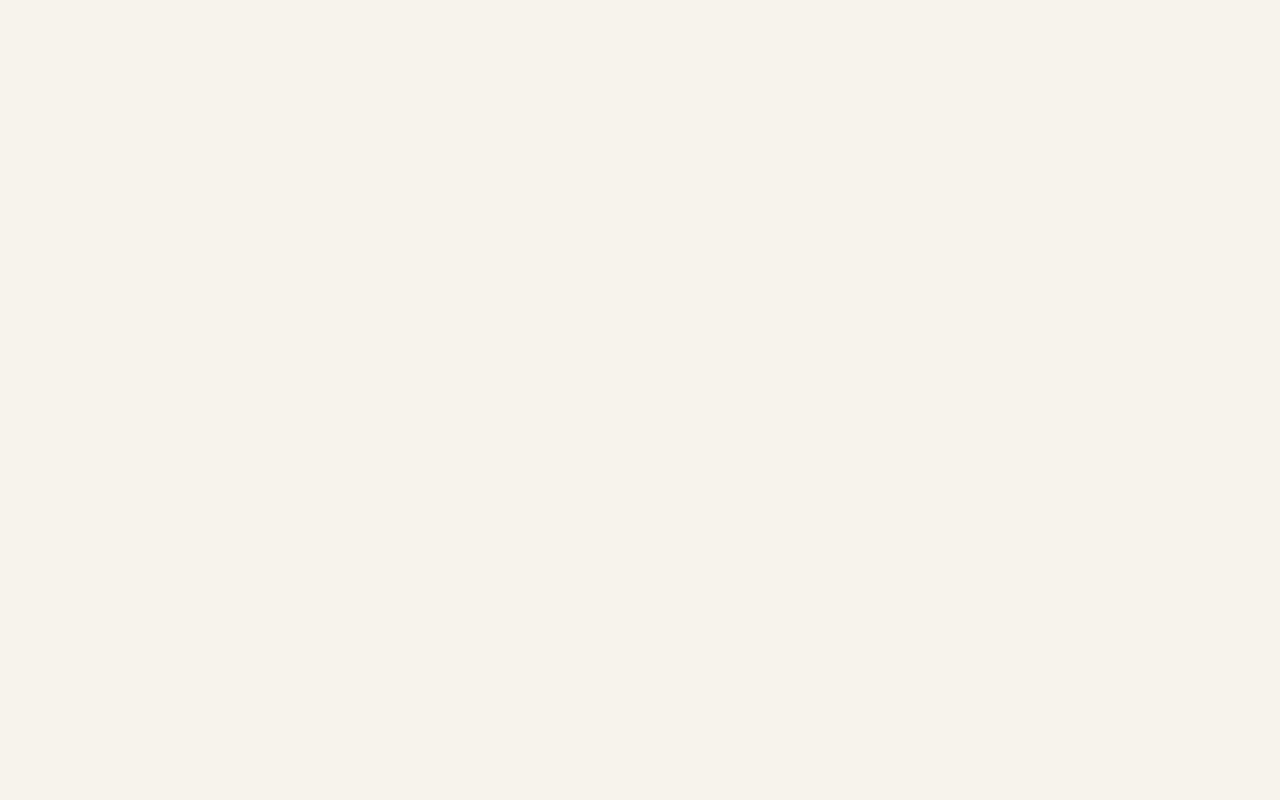
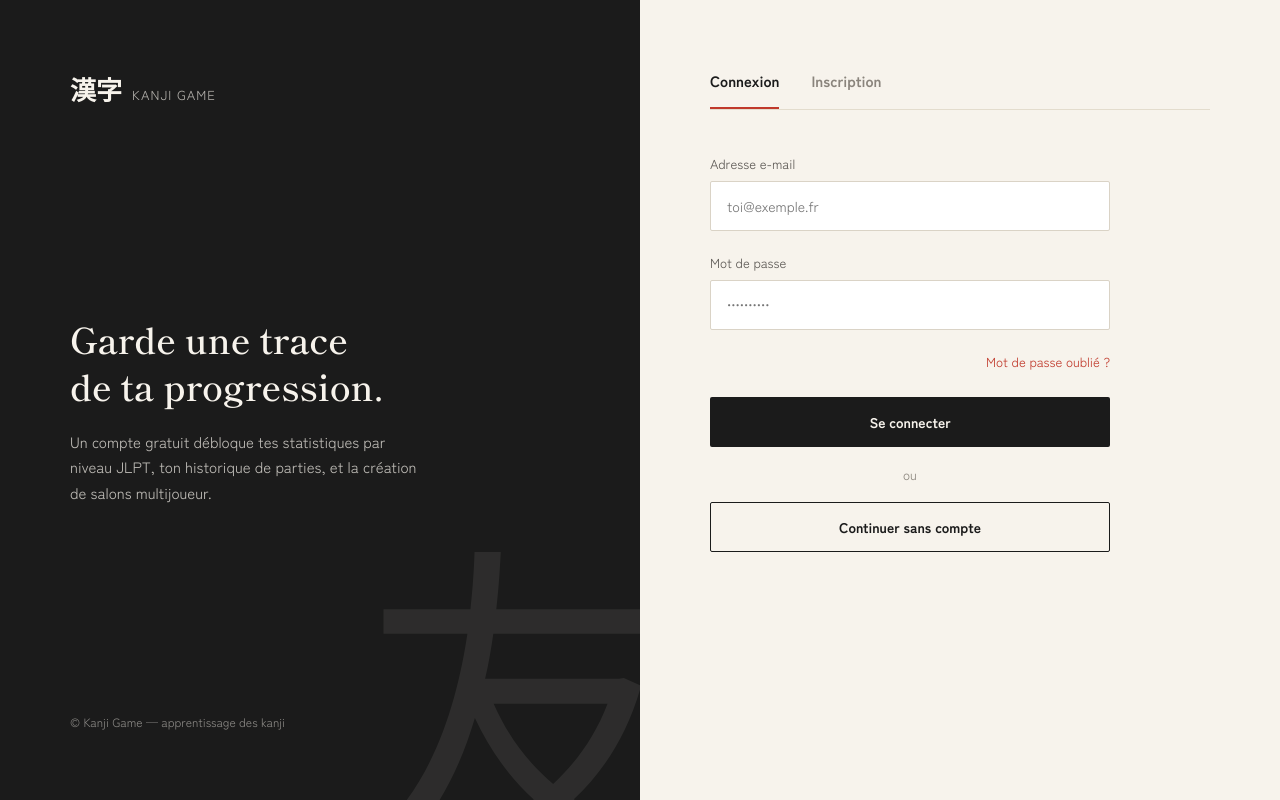
Before and after one commit to Damidvp/kanji-game, a React (Vite) app in the folder frontend/: page /connexion in a window 1280 px wide. Before the commit this address had no page. Built offline with nearby package versions, Linux system fonts and the light colour scheme.

Commit message:
Add Connexion/Inscription screen with client-side validation
Co-Authored-By: Claude Sonnet 5 <noreply@anthropic.com>

```diff
--- a/frontend/src/App.tsx
+++ b/frontend/src/App.tsx
@@ -1,10 +1,12 @@
 import { Routes, Route } from 'react-router-dom'
 import { HomeScreen } from './screens/HomeScreen'
+import { AuthScreen } from './screens/AuthScreen'
 
 function App() {
   return (
     <Routes>
       <Route path="/" element={<HomeScreen />} />
+      <Route path="/connexion" element={<AuthScreen />} />
     </Routes>
   )
 }
--- a/frontend/src/components/Logo.module.css
+++ b/frontend/src/components/Logo.module.css
@@ -16,3 +16,12 @@
   letter-spacing: 0.08em;
   color: var(--color-text-secondary);
 }
+
+.inverted .kanji {
+  color: var(--color-paper);
+}
+
+.inverted .wordmark {
+  color: var(--color-paper);
+  opacity: 0.7;
+}
--- a/frontend/src/components/Logo.tsx
+++ b/frontend/src/components/Logo.tsx
@@ -1,9 +1,13 @@
 import { Link } from 'react-router-dom'
 import styles from './Logo.module.css'
 
-export function Logo() {
+interface LogoProps {
+  inverted?: boolean
+}
+
+export function Logo({ inverted = false }: LogoProps) {
   return (
-    <Link to="/" className={styles.logo}>
+    <Link to="/" className={inverted ? `${styles.logo} ${styles.inverted}` : styles.logo}>
       <span className={styles.kanji}>漢字</span>
       <span className={styles.wordmark}>KANJI GAME</span>
     </Link>
--- /dev/null
+++ b/frontend/src/screens/AuthScreen.module.css
@@ -0,0 +1,154 @@
+.page {
+  min-height: 100vh;
+  display: flex;
+}
+
+.pitchColumn {
+  flex: 1;
+  background: var(--color-ink);
+  color: var(--color-paper);
+  padding: 70px;
+  display: flex;
+  flex-direction: column;
+  justify-content: space-between;
+  position: relative;
+  overflow: hidden;
+}
+
+.pitchKanjiBg {
+  position: absolute;
+  right: -60px;
+  bottom: -60px;
+  font-family: var(--font-serif);
+  font-size: 340px;
+  opacity: 0.08;
+  line-height: 1;
+}
+
+.pitchTop,
+.pitchMiddle,
+.pitchFooter {
+  position: relative;
+  z-index: 1;
+}
+
+.pitchTitle {
+  font-family: var(--font-serif);
+  font-weight: 600;
+  font-size: 36px;
+  line-height: 1.3;
+  margin: 0 0 20px;
+}
+
+.pitchText {
+  font-size: 15px;
+  line-height: 1.7;
+  opacity: 0.75;
+  max-width: 360px;
+}
+
+.pitchFooter {
+  font-size: 12px;
+  opacity: 0.5;
+}
+
+.formColumn {
+  flex: 1;
+  padding: 70px;
+  display: flex;
+  flex-direction: column;
+}
+
+.tabs {
+  display: flex;
+  gap: 0;
+  margin-bottom: 44px;
+  border-bottom: 1px solid var(--color-border);
+}
+
+.tab {
+  background: none;
+  border: none;
+  border-bottom: 2px solid transparent;
+  padding: 0 0 16px;
+  margin-right: 32px;
+  font-size: 15px;
+  font-weight: 700;
+  color: var(--color-text-tertiary);
+}
+
+.tabActive {
+  border-bottom-color: var(--color-accent);
+  color: var(--color-ink);
+}
+
+.form {
+  max-width: 400px;
+  display: flex;
+  flex-direction: column;
+}
+
+.label {
+  font-size: 13px;
+  color: var(--color-text-secondary);
+  display: block;
+  margin-bottom: 8px;
+}
+
+.input {
+  border: 1px solid var(--color-border-input);
+  padding: 14px 16px;
+  margin-bottom: 22px;
+  font-size: 14px;
+  color: var(--color-ink);
+  background: var(--color-white);
+  font-family: inherit;
+  border-radius: var(--radius-sm);
+}
+
+.input:focus {
+  outline: 2px solid var(--color-ink);
+  outline-offset: 1px;
+}
+
+.error {
+  font-size: 13px;
+  color: var(--color-accent);
+  margin: -16px 0 18px;
+}
+
+.forgotPassword {
+  text-align: right;
+  font-size: 13px;
+  color: var(--color-accent);
+  margin-bottom: 26px;
+  cursor: default;
+}
+
+.submitButton {
+  width: 100%;
+  margin-bottom: 18px;
+}
+
+.divider {
+  text-align: center;
+  font-size: 13px;
+  color: var(--color-text-tertiary);
+  margin-bottom: 18px;
+}
+
+@media (max-width: 900px) {
+  .page {
+    flex-direction: column;
+  }
+
+  .pitchColumn,
+  .formColumn {
+    padding: 40px 24px;
+  }
+
+  .pitchColumn {
+    justify-content: flex-start;
+    gap: 32px;
+  }
+}
--- /dev/null
+++ b/frontend/src/screens/AuthScreen.tsx
@@ -0,0 +1,187 @@
+import { useState, type FormEvent } from 'react'
+import { useNavigate } from 'react-router-dom'
+import { Logo } from '../components/Logo'
+import { Button } from '../components/Button'
+import styles from './AuthScreen.module.css'
+
+type AuthTab = 'login' | 'signup'
+
+interface FormErrors {
+  pseudo?: string
+  email?: string
+  password?: string
+}
+
+function isValidEmail(value: string) {
+  return /^[^\s@]+@[^\s@]+\.[^\s@]+$/.test(value)
+}
+
+export function AuthScreen() {
+  const navigate = useNavigate()
+  const [activeTab, setActiveTab] = useState<AuthTab>('login')
+
+  const [loginEmail, setLoginEmail] = useState('')
+  const [loginPassword, setLoginPassword] = useState('')
+  const [loginErrors, setLoginErrors] = useState<FormErrors>({})
+
+  const [signupPseudo, setSignupPseudo] = useState('')
+  const [signupEmail, setSignupEmail] = useState('')
+  const [signupPassword, setSignupPassword] = useState('')
+  const [signupErrors, setSignupErrors] = useState<FormErrors>({})
+
+  function handleLogin(event: FormEvent) {
+    event.preventDefault()
+    const errors: FormErrors = {}
+    if (!isValidEmail(loginEmail)) errors.email = 'Adresse e-mail invalide.'
+    if (!loginPassword) errors.password = 'Mot de passe requis.'
+    setLoginErrors(errors)
+    if (Object.keys(errors).length === 0) {
+      // Pas de backend branché pour l'instant : on simule une connexion réussie.
+      navigate('/')
+    }
+  }
+
+  function handleSignup(event: FormEvent) {
+    event.preventDefault()
+    const errors: FormErrors = {}
+    if (signupPseudo.trim().length < 3) errors.pseudo = 'Au moins 3 caractères.'
+    if (!isValidEmail(signupEmail)) errors.email = 'Adresse e-mail invalide.'
+    if (signupPassword.length < 6) errors.password = 'Au moins 6 caractères.'
+    setSignupErrors(errors)
+    if (Object.keys(errors).length === 0) {
+      // Pas de backend branché pour l'instant : on simule une création de compte réussie.
+      navigate('/')
+    }
+  }
+
+  return (
+    <div className={styles.page}>
+      <div className={styles.pitchColumn}>
+        <div className={styles.pitchKanjiBg}>友</div>
+        <div className={styles.pitchTop}>
+          <Logo inverted />
+        </div>
+        <div className={styles.pitchMiddle}>
+          <h2 className={styles.pitchTitle}>
+            Garde une trace
+            <br />
+            de ta progression.
+          </h2>
+          <p className={styles.pitchText}>
+            Un compte gratuit débloque tes statistiques par niveau JLPT, ton historique de parties,
+            et la création de salons multijoueur.
+          </p>
+        </div>
+        <div className={styles.pitchFooter}>© Kanji Game — apprentissage des kanji</div>
+      </div>
+
+      <div className={styles.formColumn}>
+        <div className={styles.tabs}>
+          <button
+            type="button"
+            className={activeTab === 'login' ? `${styles.tab} ${styles.tabActive}` : styles.tab}
+            onClick={() => setActiveTab('login')}
+          >
+            Connexion
+          </button>
+          <button
+            type="button"
+            className={activeTab === 'signup' ? `${styles.tab} ${styles.tabActive}` : styles.tab}
+            onClick={() => setActiveTab('signup')}
+          >
+            Inscription
+          </button>
+        </div>
+
+        {activeTab === 'login' ? (
+          <form className={styles.form} onSubmit={handleLogin} noValidate>
+            <label className={styles.label} htmlFor="login-email">
+              Adresse e-mail
+            </label>
+            <input
+              id="login-email"
+              type="email"
+              className={styles.input}
+              placeholder="toi@exemple.fr"
+              value={loginEmail}
+              onChange={(e) => setLoginEmail(e.target.value)}
+            />
+            {loginErrors.email && <div className={styles.error}>{loginErrors.email}</div>}
+
+            <label className={styles.label} htmlFor="login-password">
+              Mot de passe
+            </label>
+            <input
+              id="login-password"
+              type="password"
+              className={styles.input}
+              placeholder="••••••••••"
+              value={loginPassword}
+              onChange={(e) => setLoginPassword(e.target.value)}
+            />
+            {loginErrors.password && <div className={styles.error}>{loginErrors.password}</div>}
+
+            <div className={styles.forgotPassword} title="Fonctionnalité bientôt disponible">
+              Mot de passe oublié ?
+            </div>
+
+            <Button type="submit" variant="primary" className={styles.submitButton}>
+              Se connecter
+            </Button>
+
+            <div className={styles.divider}>ou</div>
+
+            <Button type="button" variant="outline" onClick={() => navigate('/')}>
+              Continuer sans compte
+            </Button>
+          </form>
+        ) : (
+          <form className={styles.form} onSubmit={handleSignup} noValidate>
+            <label className={styles.label} htmlFor="signup-pseudo">
+              Pseudo
+            </label>
+            <input
+              id="signup-pseudo"
+              type="text"
+              className={styles.input}
+              placeholder="ton-pseudo"
+              value={signupPseudo}
+              onChange={(e) => setSignupPseudo(e.target.value)}
+            />
+            {signupErrors.pseudo && <div className={styles.error}>{signupErrors.pseudo}</div>}
+
+            <label className={styles.label} htmlFor="signup-email">
+              Adresse e-mail
+            </label>
+            <input
+              id="signup-email"
+              type="email"
+              className={styles.input}
+              placeholder="toi@exemple.fr"
+              value={signupEmail}
+              onChange={(e) => setSignupEmail(e.target.value)}
+            />
+            {signupErrors.email && <div className={styles.error}>{signupErrors.email}</div>}
+
+            <label className={styles.label} htmlFor="signup-password">
+              Mot de passe
+            </label>
+            <input
+              id="signup-password"
+              type="password"
+              className={styles.input}
+              placeholder="••••••••••"
+              value={signupPassword}
+              onChange={(e) => setSignupPassword(e.target.value)}
+            />
+            {signupErrors.password && <div className={styles.error}>{signupErrors.password}</div>}
+
+            <Button type="submit" variant="primary" className={styles.submitButton}>
+              Créer mon compte
+            </Button>
+          </form>
+        )}
+      </div>
+    </div>
+  )
+}
```
